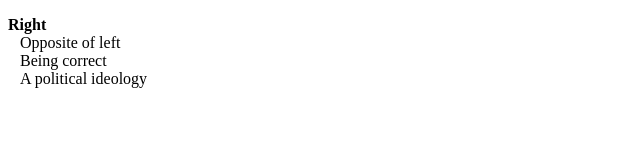
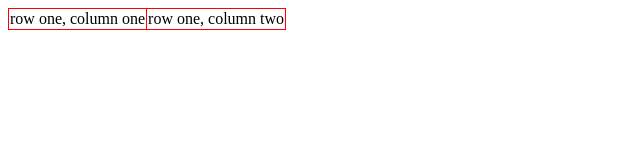
Before and after one commit to aohhk/25-september-2017, a plain HTML site: page index.html in a window 1280 px wide. Shown: the whole page, without its empty margins (0-640 px from the left). Drawn offline with Linux system fonts and the light colour scheme.

Commit message:
Add example of 1 × 2

```diff
--- a/css/style.css
+++ b/css/style.css
@@ -13,3 +13,11 @@ dt {
 dd {
    margin-left: 12px;
 }
+
+table {
+   border-collapse: collapse;
+}
+
+table, td {
+   border: 1px solid red;
+}
--- a/index.html
+++ b/index.html
@@ -3,15 +3,15 @@
 <head>
    <meta charset="utf-8">
    <meta name="viewport" content="width=device-width,initial-scale=1">
-   <title>Colors in CSS</title>
+   <title>Tables</title>
    <link rel="stylesheet" href="css/style.css">
 </head>
 <body>
-   <dl>
-      <dt>Right</dt>
-      <dd>Opposite of left</dd>
-      <dd>Being correct</dd>
-      <dd>A political ideology</dd>
-   </dl>
+   <table>
+      <tr>
+         <td>row one, column one</td>
+         <td>row one, column two</td>
+      </tr>
+   </table>
 </body>
 </html>
```
